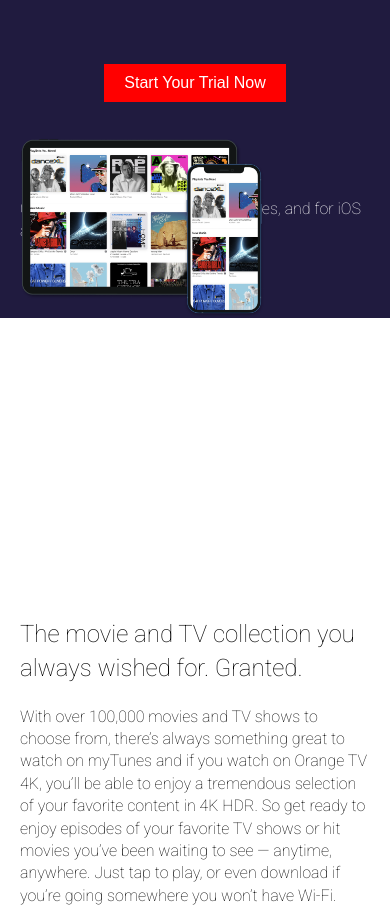
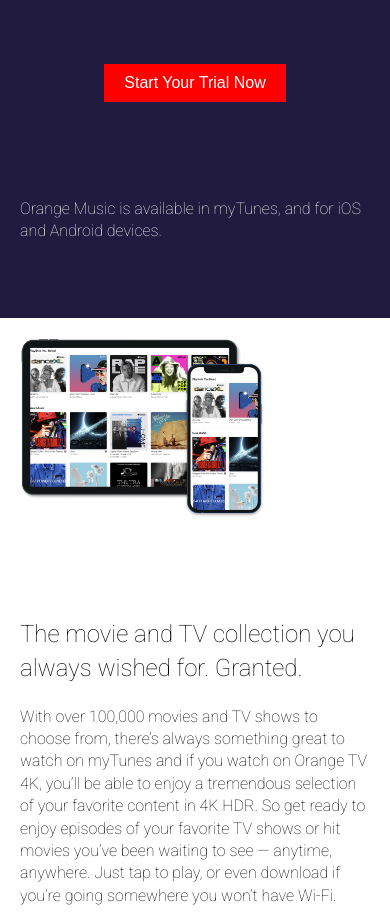
Before and after one commit to Akshansh8/Music-Site, a plain HTML site: page index.html in a window 390 px wide. Shown: the part 1580-2504 px from the top of the page. Drawn offline with Linux system fonts and the light colour scheme.

Commit message:
Update style.css

```diff
--- a/style.css
+++ b/style.css
@@ -242,8 +242,8 @@ body{
     .ipad{
         margin-top: -200px;
         position: relative;
-        top: 50%;
-        padding-right: -100px;
+        top: 200px;
+
 
     }
     .ipad img{
```
